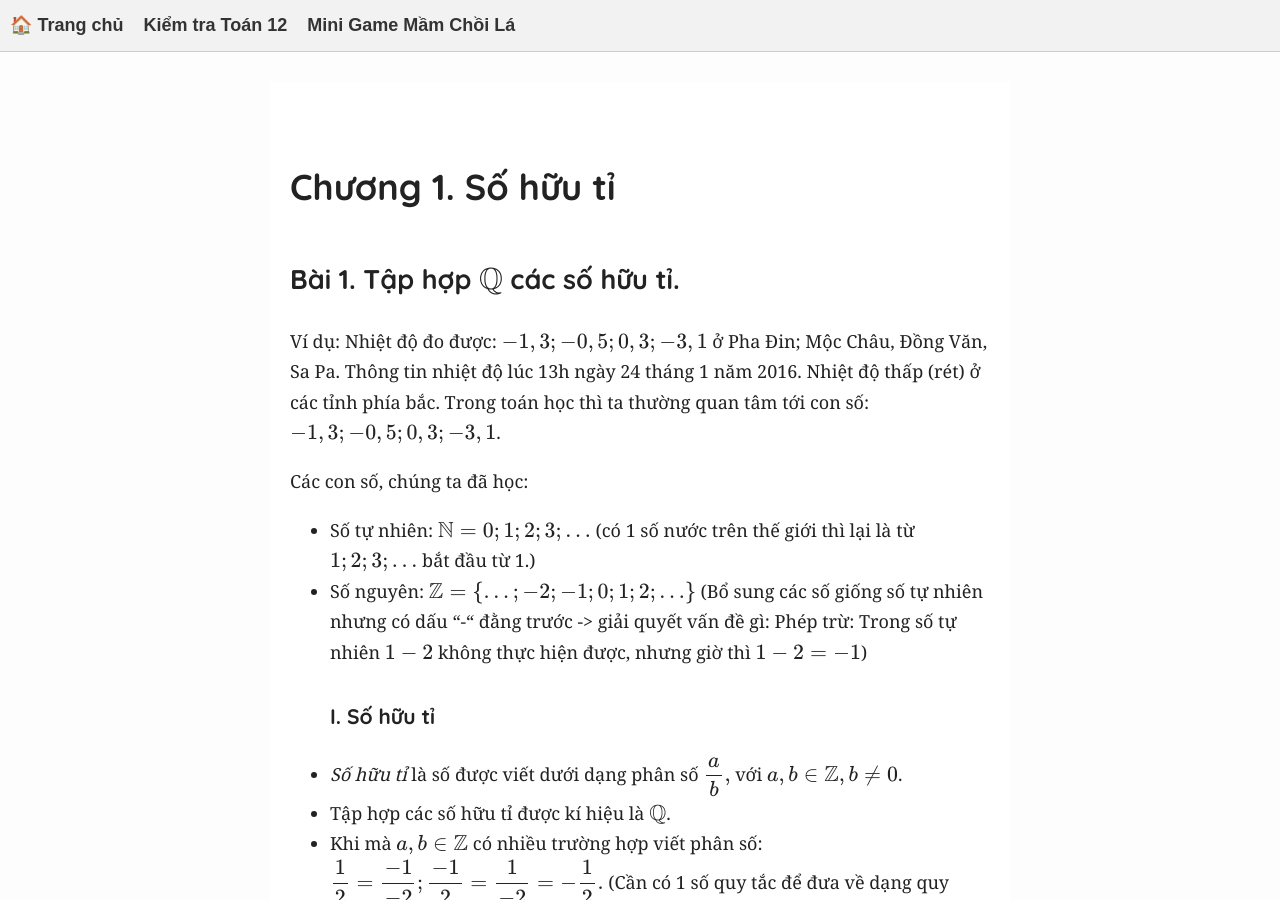
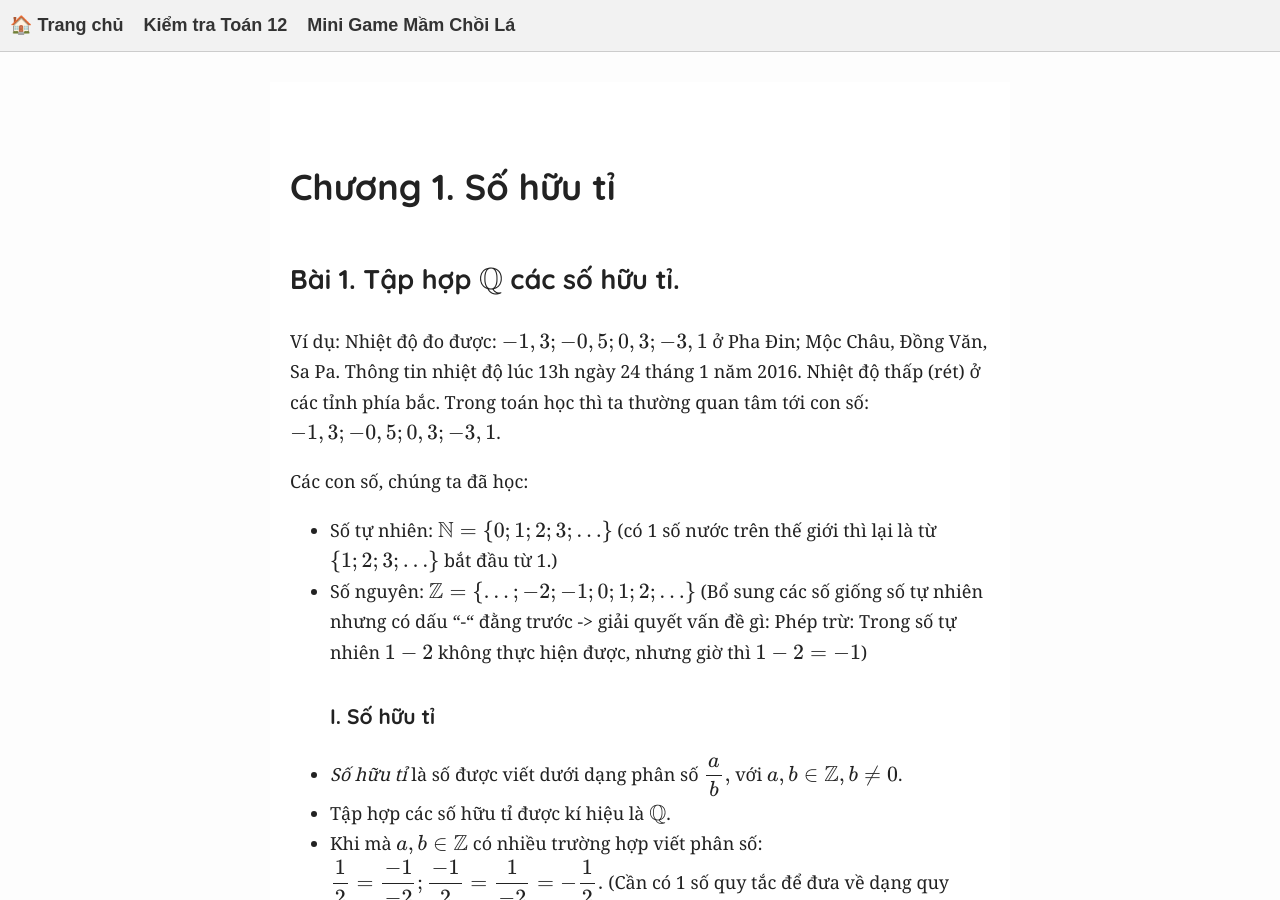
Before and after one commit to NguyenMuoiVN1988/publicstudyrepo, a Jekyll site: the page built from T7/DocCungHST7.md, in a window 1280 px wide and 900 px high. Built offline with Jekyll 4.4.1, drawn with Linux system fonts in a browser that asks for light colours.

```diff
--- a/T7/DocCungHST7.md
+++ b/T7/DocCungHST7.md
@@ -10,7 +10,7 @@ Thông tin nhiệt độ lúc 13h ngày 24 tháng 1 năm 2016. Nhiệt độ th
 Trong toán học thì ta thường quan tâm tới con số: $-1,3; -0,5; 0,3; -3,1$.
 
 Các con số, chúng ta đã học:
-- Số tự nhiên: $\mathbb{N}=\{0;1;2;3;\dots \}$ (có 1 số nước trên thế giới thì lại là từ $\{1;2;3;\dots \}$ bắt đầu từ 1.)
+- Số tự nhiên: $\mathbb{N}=\\{0;1;2;3;\dots \\}$ (có 1 số nước trên thế giới thì lại là từ $\\{1;2;3;\dots \\}$ bắt đầu từ 1.)
 - Số nguyên: $\mathbb{Z} =\\{\dots; -2;-1;0;1;2;\dots \\}$ (Bổ sung các số giống số tự nhiên nhưng có dấu "-" đằng trước -> giải quyết vấn đề gì: Phép trừ: Trong số tự nhiên $1-2$ không thực hiện được, nhưng giờ thì $1-2=-1$)
 ### I. Số hữu tỉ
 - *Số hữu tỉ* là số được viết dưới dạng phân số $\dfrac{a}{b},$ với $a,b\in \mathbb{Z}, b\neq 0$.
```
